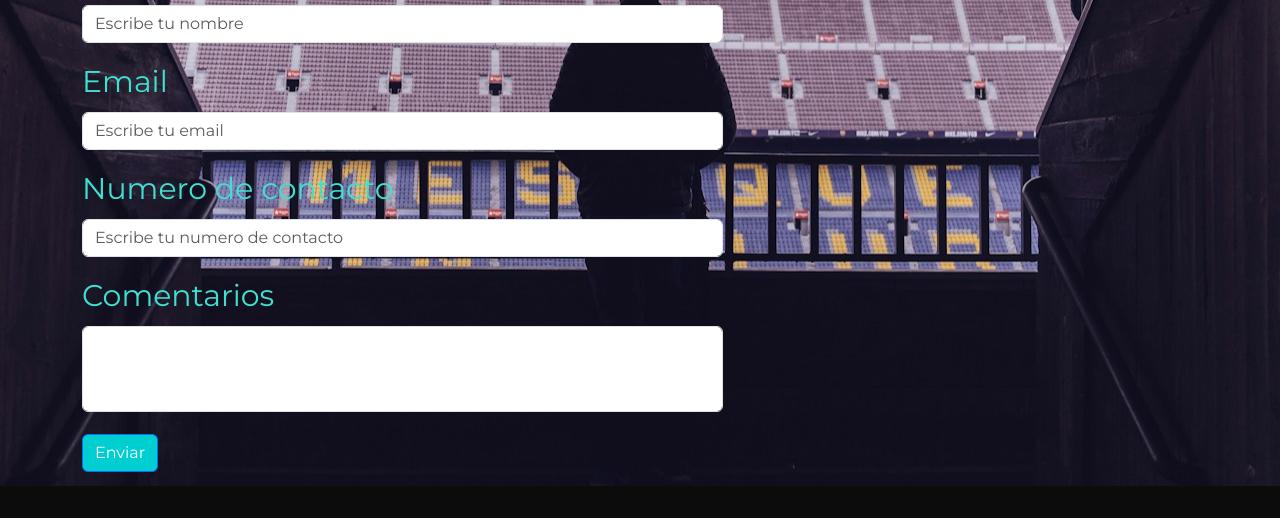
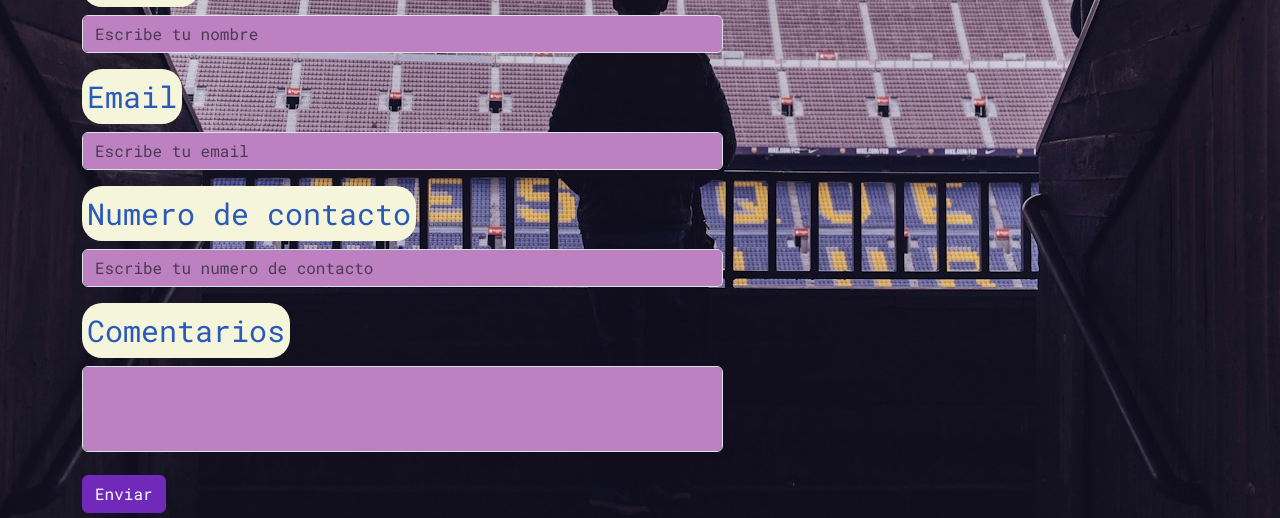
Before and after one commit to alvaropereyraa/2da-alvaroiriondo-barcelona, a plain HTML site: page pages/contacto.html in a window 1280 px wide. Shown: the part 184-702 px from the top of the page. Drawn offline with nearby package versions, Linux system fonts and the light colour scheme.

Commit message:
[m] formulario contacto css

```diff
--- a/css/style.css
+++ b/css/style.css
@@ -1,6 +1,7 @@
 /*google fonts*/
 @import url("https://fonts.googleapis.com/css2?family=Montserrat:ital,wght@0,100..900;1,100..900&display=swap");
 @import url("https://fonts.googleapis.com/css2?family=Roboto:ital,wght@0,100;0,300;0,400;0,500;0,700;0,900;1,100;1,300;1,400;1,500;1,700;1,900&display=swap");
+@import url('https://fonts.googleapis.com/css2?family=Roboto+Mono:ital,wght@0,100..700;1,100..700&display=swap');
 header {
   display: flex;
   align-items: center;
@@ -119,18 +120,29 @@ footer div p {
   display: flex;
   margin-top: 10px;
 }
+.form-label {
+  padding: 5px;
+  border-radius: 20px;
+  background-color: #F5F5DC;
+}
+
 .row {
-  font-family: "Montserrat", sans-serif;
+  font-family: "Roboto Mono", monospace;
   font-size: 30px;
-  color: #40E0D0;
+  color: #2959B9
+}
+.form-control {
+  background-color: #BD81C2 ;
 }
 #exampleFormControlTextarea1 {
 resize: none;
 }
 
+
 .btn-primary {
-  background-color: #00CED1;
+  background-color: #7129B9;
   color: #ffffff;
+  border-color: #7129B9;
 }
 
 .estadioPag {
--- a/pages/contacto.html
+++ b/pages/contacto.html
@@ -39,11 +39,11 @@
                       </div>
                       <div class="mb-3">
                         <label for="exampleFormControlInput1" class="form-label">Email</label>
-                        <input type="email" class="form-control" id="exampleFormControlInput1" placeholder="Escribe tu email">
+                        <input type="email" class="form-control" id="exampleFormControlInput2" placeholder="Escribe tu email">
                       </div>
                       <div class="mb-3">
                         <label for="exampleFormControlInput1" class="form-label">Numero de contacto</label>
-                        <input type="number" class="form-control" id="exampleFormControlInput1" placeholder="Escribe tu numero de contacto">
+                        <input type="number" class="form-control" id="exampleFormControlInput3" placeholder="Escribe tu numero de contacto">
                       </div>
                       <div class="mb-3">
                         <label for="exampleFormControlTextarea1" class="form-label">Comentarios</label>
```
